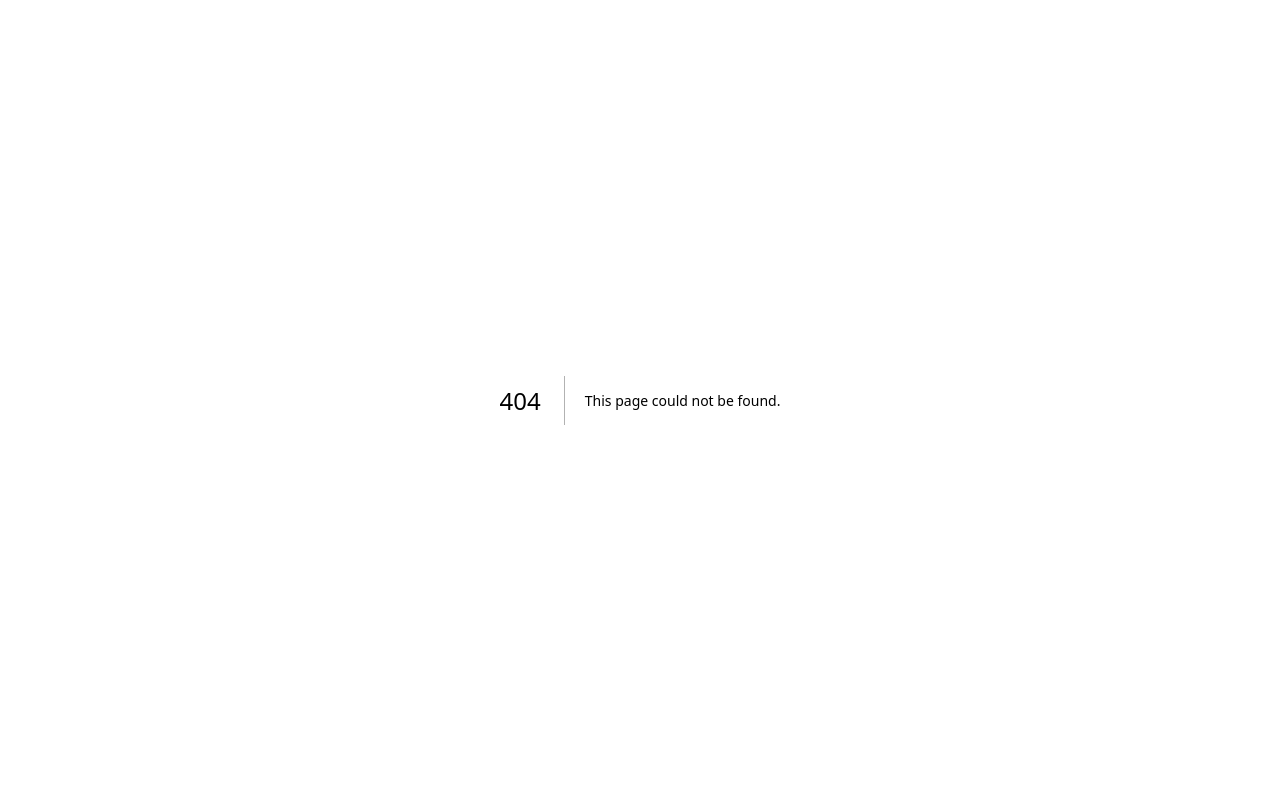
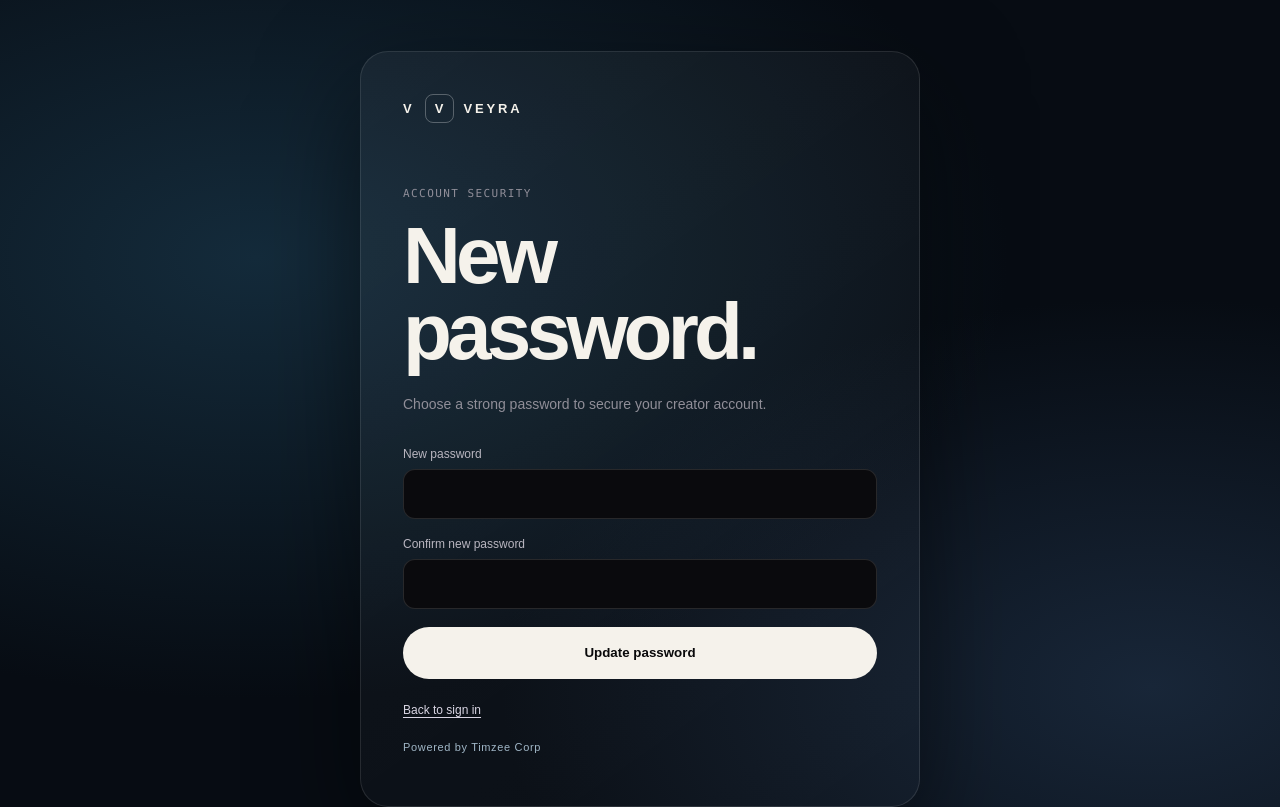
Before and after one commit to Timzee00/Veyra, a Next.js app: page /reset-password in a window 1280 px wide. Before the commit this address had no page. Shown: the top 807 px of the page. Built offline with nearby package versions, Linux system fonts and the light colour scheme.

Commit message:
feat: password update page after recovery callback

```diff
--- /dev/null
+++ b/src/app/reset-password/page.tsx
@@ -0,0 +1,40 @@
+"use client";
+import { FormEvent, useState } from "react";
+import Link from "next/link";
+import { createSupabaseBrowserClient } from "@/lib/supabase/browser";
+export default function ResetPasswordPage() {
+  const [password, setPassword] = useState("");
+  const [confirm, setConfirm] = useState("");
+  const [busy, setBusy] = useState(false);
+  const [message, setMessage] = useState("");
+  const [error, setError] = useState("");
+  async function submit(event: FormEvent<HTMLFormElement>) {
+    event.preventDefault(); setError(""); setMessage("");
+    if (password.length < 8) { setError("Use a password with at least 8 characters."); return; }
+    if (password !== confirm) { setError("Passwords do not match."); return; }
+    setBusy(true);
+    try {
+      const client = createSupabaseBrowserClient();
+      const { data: { user }, error: userError } = await client.auth.getUser();
+      if (userError || !user) throw new Error("This recovery link has expired. Request a new link from sign in.");
+      const { error: updateError } = await client.auth.updateUser({ password });
+      if (updateError) throw updateError;
+      setPassword(""); setConfirm("");
+      setMessage("Your password has been updated. You can now go to your dashboard.");
+    } catch (caught) { setError(caught instanceof Error ? caught.message : "Unable to update your password."); }
+    finally { setBusy(false); }
+  }
+  return <main className="auth-shell auth-experience"><section className="auth-card">
+    <Link className="auth-brand" href="/">V<span>V</span> VEYRA</Link>
+    <p className="eyebrow">ACCOUNT SECURITY</p><h1>New password.</h1>
+    <p className="auth-intro">Choose a strong password to secure your creator account.</p>
+    <form className="auth-form" onSubmit={submit}>
+      <label>New password<input type="password" autoComplete="new-password" minLength={8} value={password} onChange={e=>setPassword(e.target.value)} required /></label>
+      <label>Confirm new password<input type="password" autoComplete="new-password" minLength={8} value={confirm} onChange={e=>setConfirm(e.target.value)} required /></label>
+      <button type="submit" disabled={busy}>{busy ? "Updating…" : "Update password"}</button>
+      {error && <p role="alert" className="form-error">{error}</p>}
+      {message && <p role="status" className="form-message">{message} <Link href="/dashboard">Open dashboard</Link></p>}
+    </form><p className="auth-switch"><Link href="/login">Back to sign in</Link></p>
+    <p className="auth-powered">Powered by Timzee Corp</p>
+  </section></main>;
+}
```
